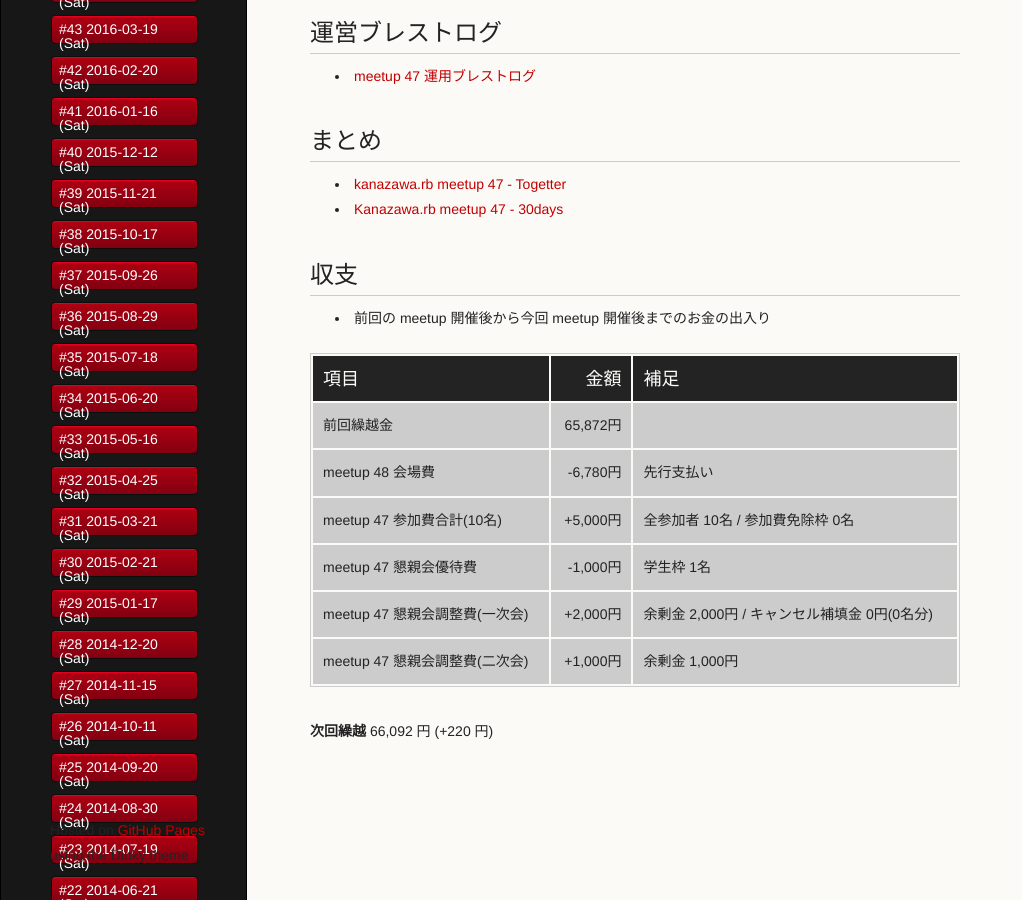
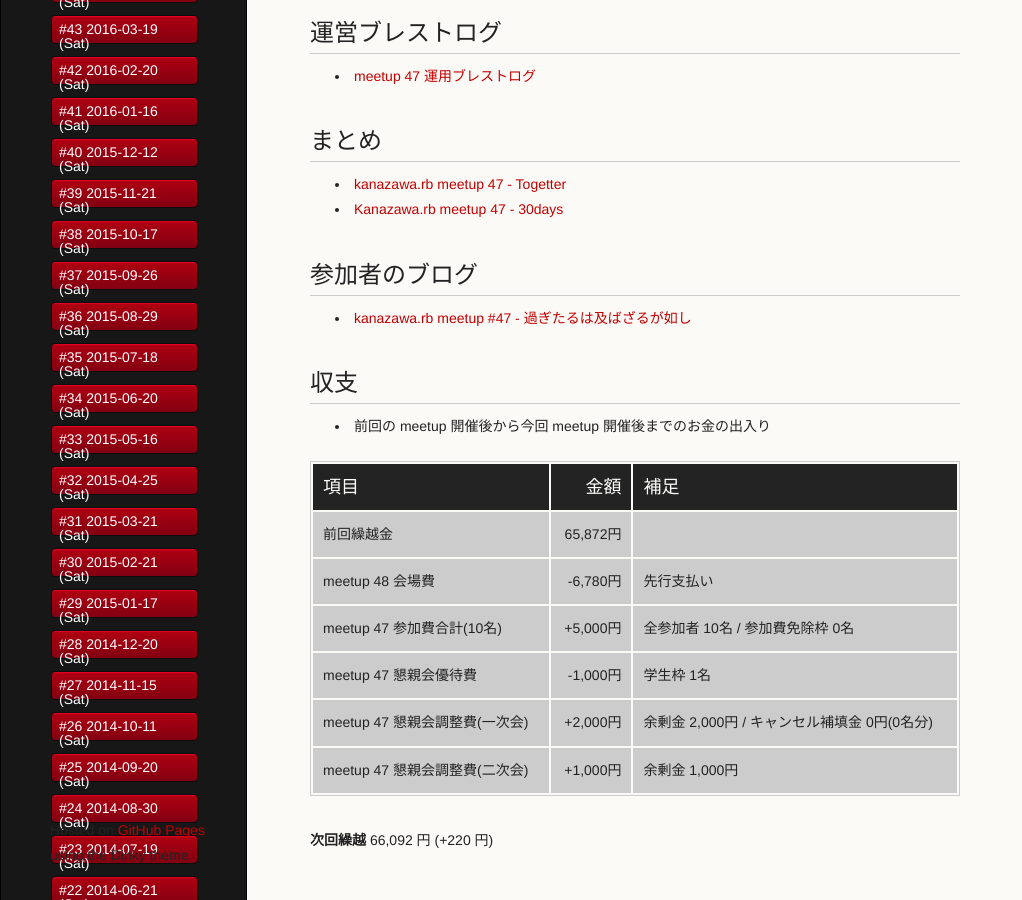
Before and after one commit to kanazawarb/meetup, a Jekyll site: the page built from 47/report.md, in a window 1280 px wide and 900 px high, scrolled down 370 px. Shown: the whole window, without its empty margins (0-1022 px from the left). Built offline with Jekyll 4.4.1, drawn with Linux system fonts in a browser that asks for light colours.

Commit message:
add blog link

```diff
--- a/47/report.md
+++ b/47/report.md
@@ -38,13 +38,9 @@
 
 -->
 
-<!-- 分かっている範囲でリンクがあれば列挙する
 ## 参加者のブログ
 
-* XXX
-
--->
-
+* [kanazawa.rb meetup #47 - 過ぎたるは及ばざるが如し](http://cotton-desu.hatenablog.com/entry/2016/07/19/191401)
 
 ## 収支
 
```
